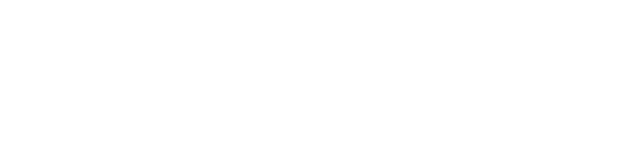
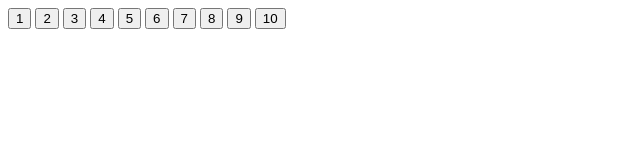
Before and after one commit to sophiazheli07/hw-js, a plain HTML site: page index.html in a window 1280 px wide. Shown: the whole page, without its empty margins (0-640 px from the left). Drawn offline with Linux system fonts and the light colour scheme.

Commit message:
commit-one

```diff
--- a/index.html
+++ b/index.html
@@ -9,6 +9,16 @@
     <script src="index.js"></script>
 </head>
 <body>
+        <button id="rate-one" value="1">1</button>
+        <button id="rate-two" value="2">2</button>
+        <button id="rate-three" value="3">3</button>
+        <button id="rate-four" value="4">4</button>
+        <button id="rate-five" value="5">5</button>
+        <button id="rate-six" value="6">6</button>
+        <button id="rate-seven" value="7">7</button>
+        <button id="rate-eight" value="8">8</button>
+        <button id="rate-nine" value="9">9</button>
+        <button id="rate-ten" value="10">10</button>
 
 </body>
 </html>
--- a/index.js
+++ b/index.js
@@ -0,0 +1,27 @@
+const rateButtonOne = document.querySelector("#rate-one");
+// rateButtonTwo = document.querySelector("#rate-two");
+// rateButtonThree = document.querySelector("#rate-three");
+// rateButtonFour = document.querySelector("#rate-four");
+// rateButtonFive = document.querySelector("#rate-five");
+// rateButtonSix = document.querySelector("#rate-six");
+// rateButtonSeven = document.querySelector("#rate-seven");
+// rateButtonEight = document.querySelector("#rate-eight");
+// rateButtonNine = document.querySelector("#rate-nine");
+// rateButtonTen = document.querySelector("#rate-ten");
+
+// allRateButtons = document.querySelectorAll("button");
+
+// const Rates = [];
+rateButtonOne.onclick = () => {
+    alert("!")
+}
+
+// rateButtonOne.onclick = () => {
+//     // const rate = rate.value
+//     // console.log(rate);
+
+//     // const ante = {rate};
+//     // Rates.push(ante);
+// }
+
+// console.log(Rates)
```
